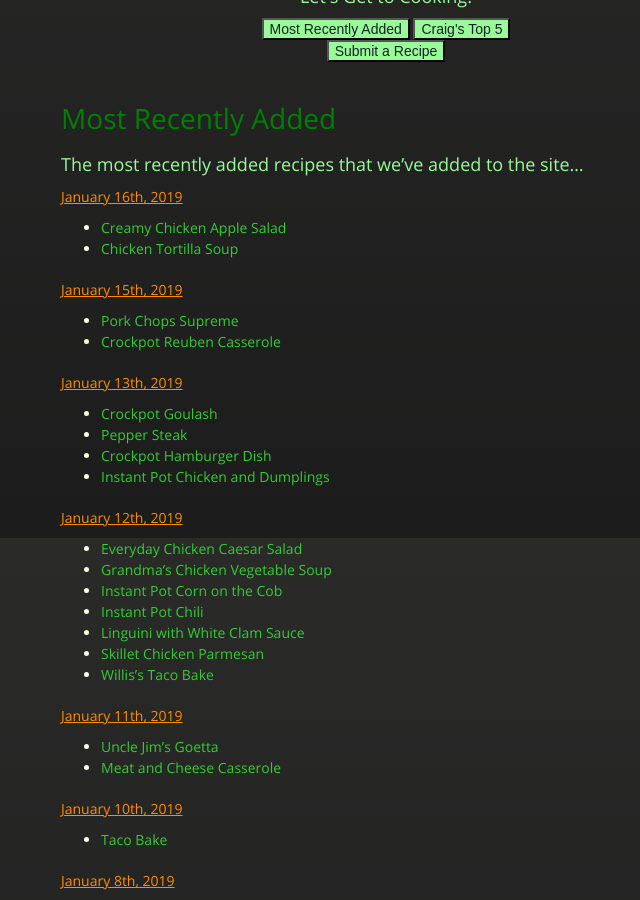
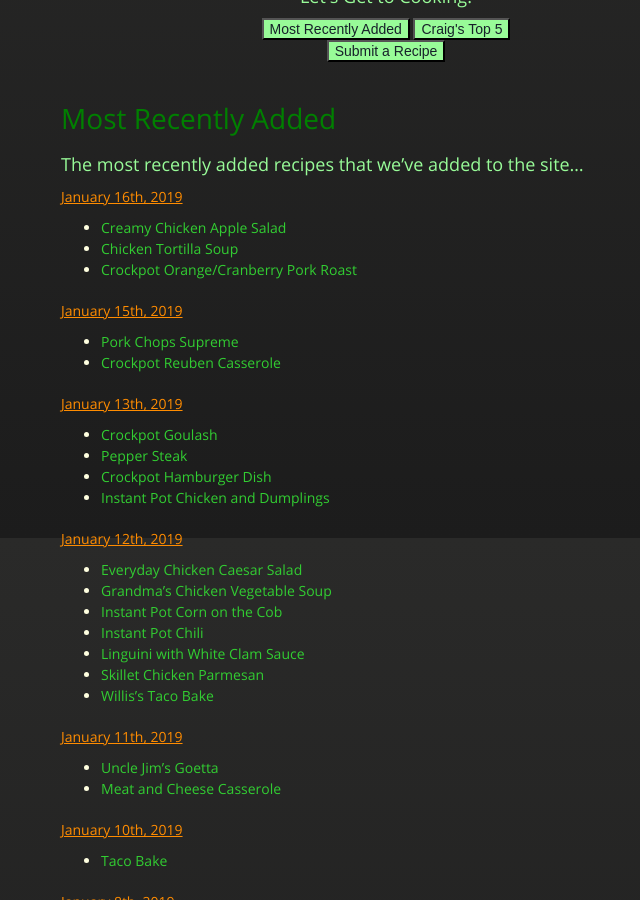
Before and after one commit to cmwillett/TheDigitalCookbook, a Jekyll site: the page built from MostRecentlyAdded.md, in a window 1280 px wide and 900 px high, scrolled down 362 px. Shown: the whole window, without its empty margins (254-894 px from the left). Built offline with Jekyll 4.4.1, drawn with Linux system fonts in a browser that asks for light colours; nearby versions of some CDN libraries.

Commit message:
Update MostRecentlyAdded.md

```diff
--- a/MostRecentlyAdded.md
+++ b/MostRecentlyAdded.md
@@ -10,6 +10,7 @@ tags: recent,current
 #### January 16th, 2019
 * [Creamy Chicken Apple Salad]({{site.github.url}}/Salads/CreamyChickenAppleSalad/index.html)
 * [Chicken Tortilla Soup]({{site.github.url}}/SoupsAndStews/ChickenTortillaSoup/index.html)
+* [Crockpot Orange/Cranberry Pork Roast]({{site.github.url}}/SlowCooker/OrangeCranberryPorkRoast/index.html)
 
 #### January 15th, 2019
 * [Pork Chops Supreme]({{site.github.url}}/SlowCooker/PorkChopsSupreme/index.html)
```
